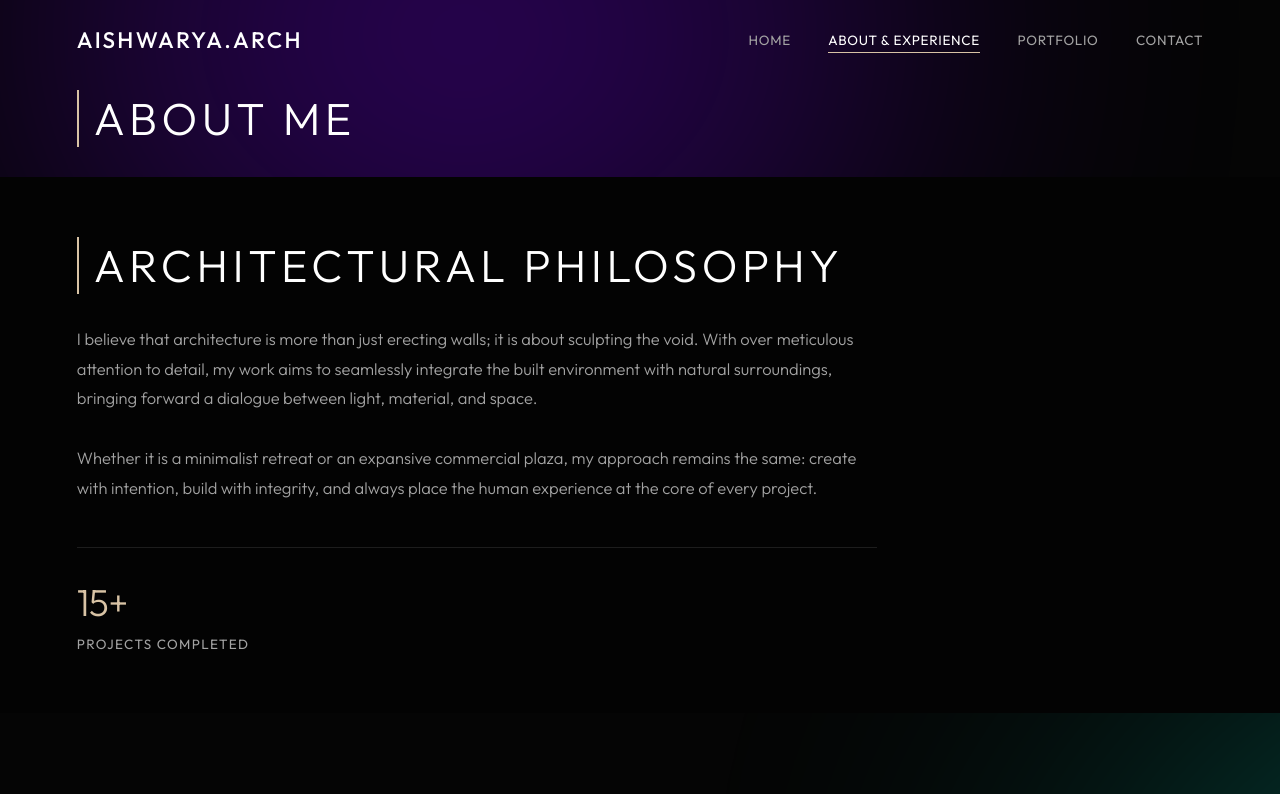
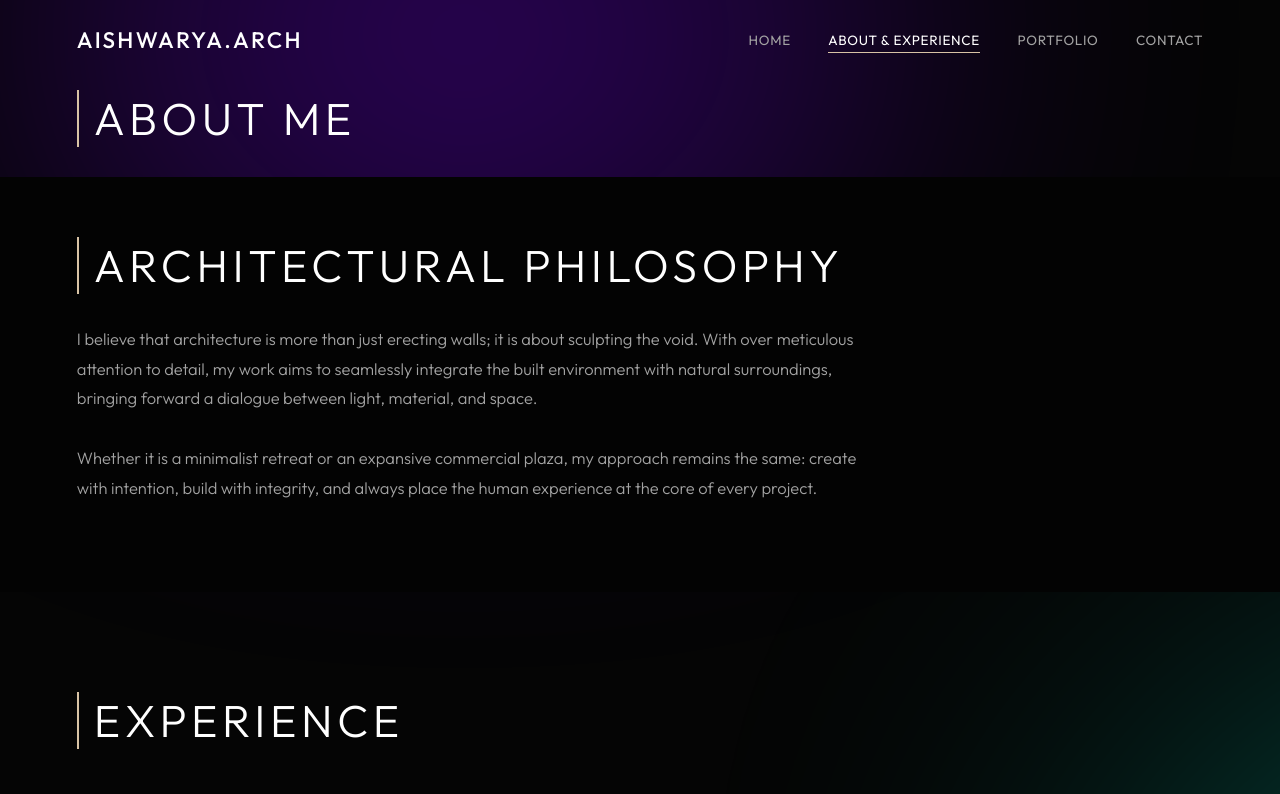
Before and after one commit to pavanpavan1138h-cpu/aishwarya_portfolio, a React (Vite) app: page /about-me in a window 1280 px wide. Shown: the top 794 px of the page. Built offline with nearby package versions, Linux system fonts and the light colour scheme.

Commit message:
fix: remove projects completed stats from about section

```diff
--- a/src/components/About.jsx
+++ b/src/components/About.jsx
@@ -14,12 +14,6 @@ const About = () => {
             <p>
               Whether it is a minimalist retreat or an expansive commercial plaza, my approach remains the same: create with intention, build with integrity, and always place the human experience at the core of every project.
             </p>
-            <div className="about-stats">
-              <div className="stat">
-                <h4>15+</h4>
-                <span>Projects Completed</span>
-              </div>
-            </div>
           </div>
         </div>
       </div>
```
